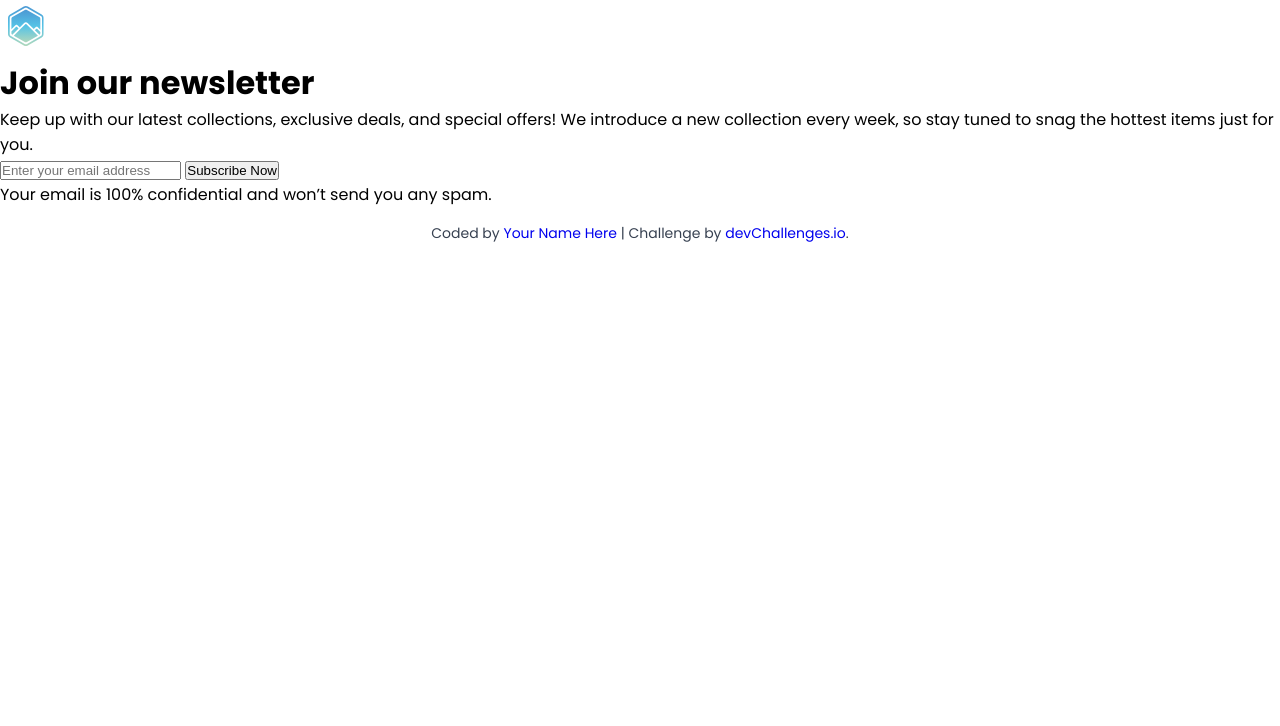
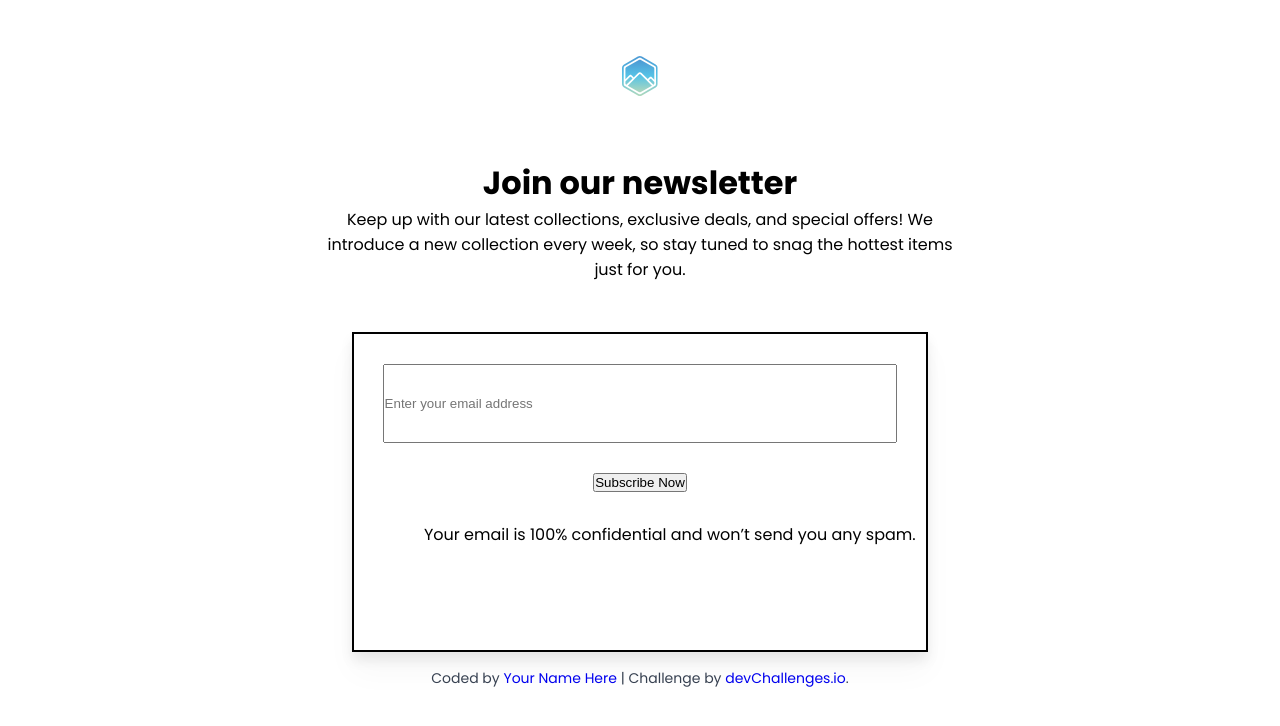
Before and after one commit to ks9927/Newletter-Page, a plain HTML site: page join-our-newsletter-master/index.html in a window 1280 px wide. Drawn offline with Linux system fonts and the light colour scheme.

Commit message:
temporary basic margins and widths/heights. added border around wrapper to see

```diff
--- a/join-our-newsletter-master/styles.css
+++ b/join-our-newsletter-master/styles.css
@@ -9,6 +9,51 @@ body {
   font-family: "Poppins", sans-serif;
 }
 
+header {
+  text-align: center;
+  margin: 50px;
+}
+
+.intro {
+  text-align: center;
+  width: 50%;
+  margin: auto;
+}
+
+.wrapper {
+  border: solid 2px black;
+  margin: auto;
+  margin-top: 50px;
+  box-shadow: 0px 20px 30px 0px rgba(0, 0, 0, 0.03), 0px 8px 12px 0px rgba(0, 0, 0, 0.08);
+  width: 45%;
+  height: 40%;
+}
+
+.wrapper > * {
+  display: block;
+  margin: auto;
+}
+
+.wrapper input {
+  margin-top: 30px;
+  width: 90%;
+  height: 25%;
+}
+
+.wrapper button {
+  margin-top: 30px;
+}
+
+.wrapper p {
+  margin-top: 30px;
+  margin-left: 70px;
+}
+
+
+
+
+
+
 .author-info {
   font-size: 14px;
   text-align: center;
```
